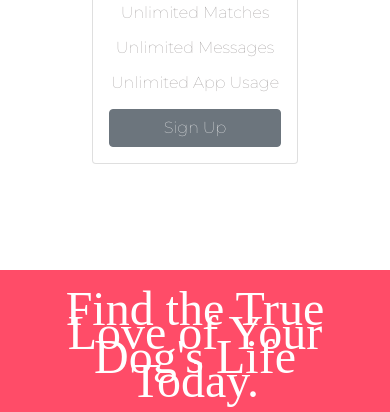
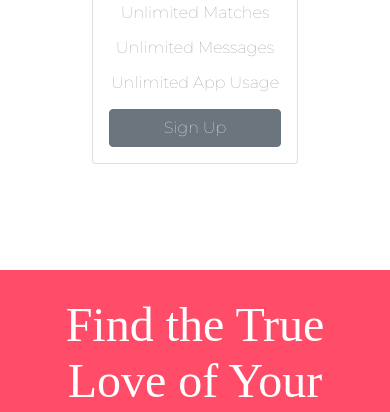
Before and after one commit to gobindapaul69/tindog, a plain HTML site: page index.html in a window 390 px wide. Shown: the part 4022-4434 px from the top of the page. Drawn offline with nearby package versions, Linux system fonts and the light colour scheme.

Commit message:
update css

```diff
--- a/css/styles.css
+++ b/css/styles.css
@@ -168,6 +168,12 @@ p{
     line-height: 1.5rem;
 }
 
+@media (max-width: 1025px) {
+
+    .cta-header {
+        line-height: 3.5rem;
+
+}
 /* Footer Section */
 
 #footer{
```
